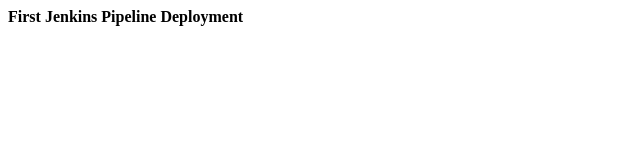
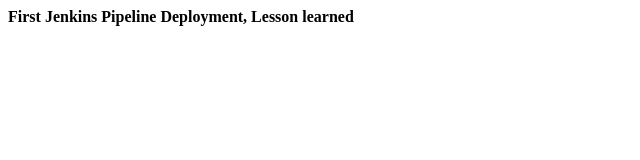
Before and after one commit to sameershukla/blueocean_aws, a plain HTML site: page index.html in a window 1280 px wide. Shown: the whole page, without its empty margins (0-640 px from the left). Drawn offline with Linux system fonts and the light colour scheme.

Commit message:
Changed Message

```diff
--- a/index.html
+++ b/index.html
@@ -1,5 +1,5 @@
 <html>
 	<body>
-		<b>First Jenkins Pipeline Deployment</b>
+		<b>First Jenkins Pipeline Deployment, Lesson learned</b>
 	</body>
 </html>
```
